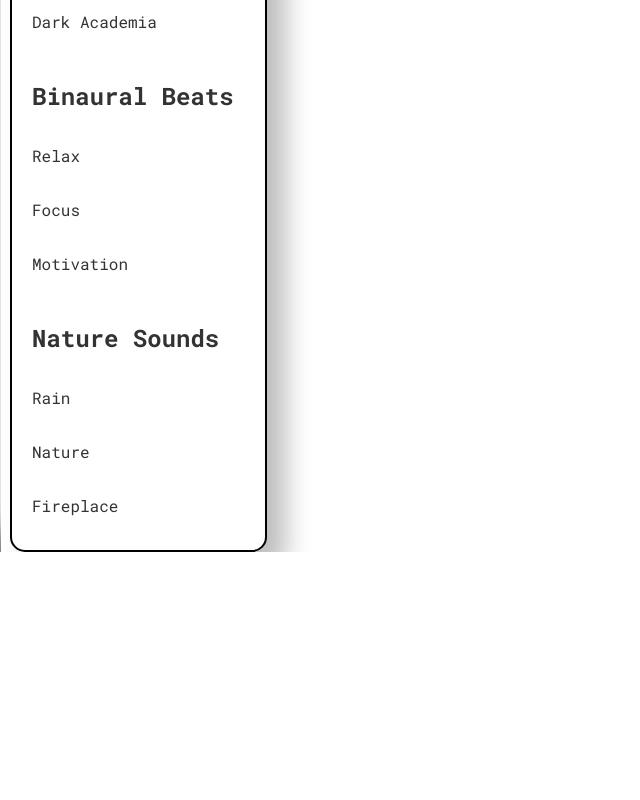
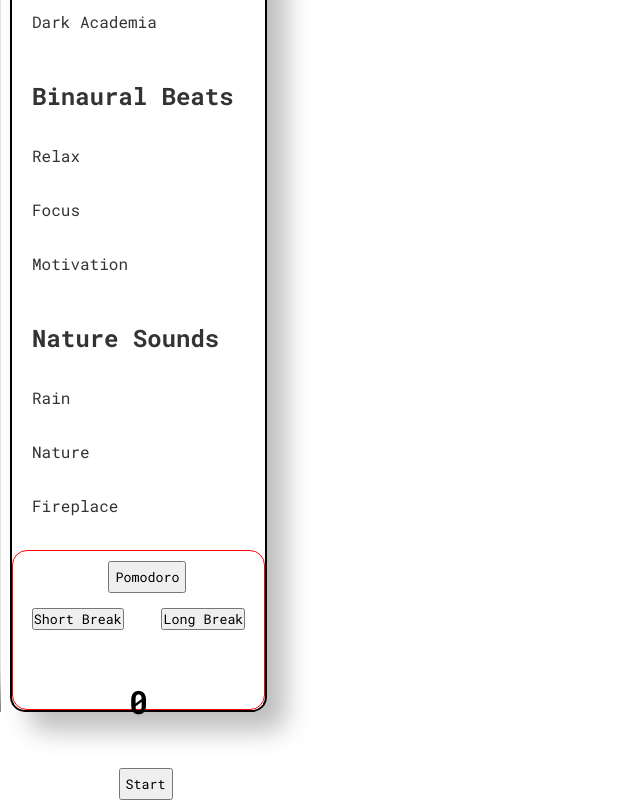
Before and after one commit to NielsLouwes/Novi_Final_Project_Focus_App, a React (Create React App) app: page /choose-music/lofi-chill in a window 1280 px wide. Shown: the part 567-1367 px from the top of the page, without its empty margins (0-640 px from the left). Before the commit the page ends 1119 px from the top, so only its background shows below. Built offline with nearby package versions, Linux system fonts and the light colour scheme; no server answers.

Commit message:
made rough pomo timer

```diff
--- a/src/components/Sidebar.js
+++ b/src/components/Sidebar.js
@@ -1,4 +1,4 @@
-import React from "react";
+import React, { useState } from "react";
 import { Link } from "react-router-dom";
 import "./sidebar.css";
 
@@ -16,38 +16,97 @@ const titleAndGenres = {
 };
 
 export default function Sidebar() {
+  const [time, setTime] = useState(0);
+
   return (
     <div className="sidebar-container">
       <div className="sidebarRow">
         <h2 className="sidebarRow__genre">{titleAndGenres.title.one}</h2>
-        <Link className="sidebarRow__genre" to="/choose-music/lofi-hiphop">{lofiGenres[0]}</Link>
-        <Link className="sidebarRow__genre" to="/choose-music/lofi-chill">Chill</Link>
-        <Link className="sidebarRow__genre" to="/choose-music/lofi-piano">Piano</Link>
+        <Link className="sidebarRow__genre" to="/choose-music/lofi-hiphop">
+          {lofiGenres[0]}
+        </Link>
+        <Link className="sidebarRow__genre" to="/choose-music/lofi-chill">
+          Chill
+        </Link>
+        <Link className="sidebarRow__genre" to="/choose-music/lofi-piano">
+          Piano
+        </Link>
       </div>
 
       <div className="sidebarRow">
         <h2 className="sidebarRow__genre">{titleAndGenres.title.two}</h2>
-        <Link className="sidebarRow__genre" to="/choose-music-classical-music-classical">Classical</Link>
-        <Link className="sidebarRow__genre" to="/choose-music-classical-music-neo-classical">
+        <Link
+          className="sidebarRow__genre"
+          to="/choose-music-classical-music-classical"
+        >
+          Classical
+        </Link>
+        <Link
+          className="sidebarRow__genre"
+          to="/choose-music-classical-music-neo-classical"
+        >
           Neo Classical
         </Link>
-        <Link className="sidebarRow__genre" to="/choose-music-classical-music-dark-academia">
+        <Link
+          className="sidebarRow__genre"
+          to="/choose-music-classical-music-dark-academia"
+        >
           Dark Academia
         </Link>
       </div>
 
       <div className="sidebarRow">
         <h2 className="sidebarRow__genre">{titleAndGenres.title.three}</h2>
-        <Link className="sidebarRow__genre" to="/choose-music-binaural-beats-relax">Relax</Link>
-        <Link className="sidebarRow__genre" to="/choose-music-binaural-beats-focus">Focus</Link>
-        <Link className="sidebarRow__genre" to="/choose-music-binaural-beats-motivation">Motivation</Link>
+        <Link
+          className="sidebarRow__genre"
+          to="/choose-music-binaural-beats-relax"
+        >
+          Relax
+        </Link>
+        <Link
+          className="sidebarRow__genre"
+          to="/choose-music-binaural-beats-focus"
+        >
+          Focus
+        </Link>
+        <Link
+          className="sidebarRow__genre"
+          to="/choose-music-binaural-beats-motivation"
+        >
+          Motivation
+        </Link>
       </div>
 
       <div className="sidebarRow">
         <h2 className="sidebarRow__genre">{titleAndGenres.title.four}</h2>
-        <Link className="sidebarRow__genre" to="/choose-music-nature-sounds-rain">Rain</Link>
-        <Link className="sidebarRow__genre" to="/choose-music-nature-sounds-nature">Nature</Link>
-        <Link className="sidebarRow__genre" to="/choose-music-nature-sounds-fireplace">Fireplace</Link>
+        <Link
+          className="sidebarRow__genre"
+          to="/choose-music-nature-sounds-rain"
+        >
+          Rain
+        </Link>
+        <Link
+          className="sidebarRow__genre"
+          to="/choose-music-nature-sounds-nature"
+        >
+          Nature
+        </Link>
+        <Link
+          className="sidebarRow__genre"
+          to="/choose-music-nature-sounds-fireplace"
+        >
+          Fireplace
+        </Link>
+      </div>
+
+      <div className="pomo-container">
+        <button className="pomodoro" onClick={() => setTime === 5000}>Pomodoro</button>
+        <div className="pomo-break-timers">
+          <button>Short Break</button>
+          <button>Long Break</button>
+        </div>
+        <div className="timer">{time}</div>
+        <button className="start-button">Start</button>
       </div>
     </div>
   );
--- a/src/components/sidebar.css
+++ b/src/components/sidebar.css
@@ -42,3 +42,34 @@
   flex-direction: column;
   cursor: pointer;
 }
+
+.pomo-container {
+  border: 1px solid red;
+  border-radius: 15px;
+  height: 20vh;
+}
+
+.pomo-break-timers {
+  display: flex;
+  margin-top: 15px;
+  justify-content: space-around;
+}
+
+.timer {
+  text-align: center;
+  margin-top: 50px;
+  font-size: 2rem;
+  font-weight: bolder;
+}
+
+.start-button {
+  margin-left: 42%;
+  margin-top: 45px;
+  padding: 5px;
+}
+
+.pomodoro {
+  margin-left: 38%;
+  margin-top: 10px;
+  padding: 5px;
+}
```
